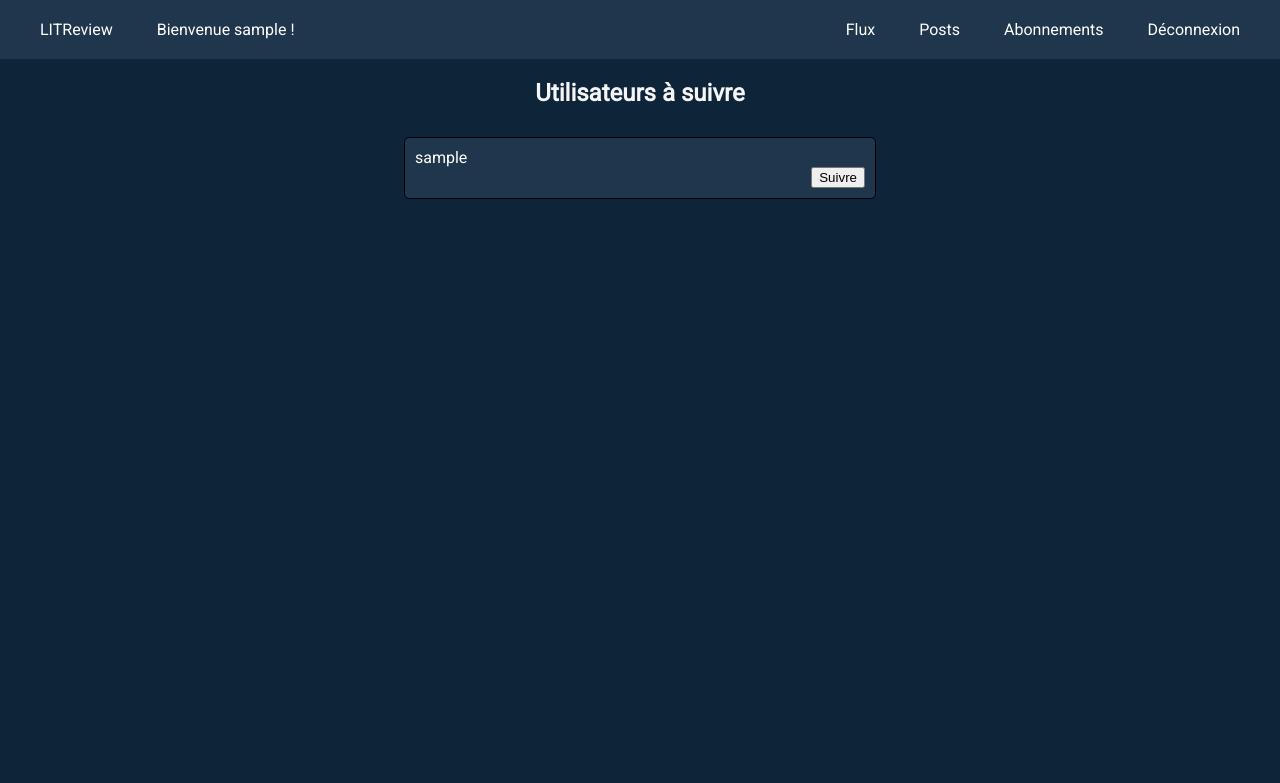
After one commit to bendms/litreview, a Django app: page /subscriptions/ in a window 1280 px wide. The commit adds this page. Shown: the top 783 px of the page. Run offline with Django 4.2, Linux system fonts and the light colour scheme; the visitor is signed in with stand-in values (Sample User, id 1); data comes from the database, SQL or seed files in the repository.

```diff
--- /dev/null
+++ b/requirements.txt
@@ -0,0 +1,4 @@
+asgiref==3.5.2
+Django==4.1.2
+Pillow==9.2.0
+sqlparse==0.4.3
--- a/src/authentication/admin.py
+++ b/src/authentication/admin.py
@@ -1,8 +1,9 @@
 from django.contrib import admin
-from authentication.models import CustomUser
+from authentication.models import CustomUser, UserFollows
 from reviews_app.models import Ticket, Review
 # Register your models here.
 
 admin.site.register(CustomUser)
 admin.site.register(Ticket)
 admin.site.register(Review)
+admin.site.register(UserFollows)
--- a/src/authentication/models.py
+++ b/src/authentication/models.py
@@ -34,3 +34,15 @@ class CustomUser(AbstractBaseUser):
         return True
     def has_module_perms(self, app_label):
         return True
+
+
+class UserFollows(models.Model):
+    # Your UserFollows model definition goes here
+        # ensures we don't get multiple UserFollows instances
+        # for unique user-user_followed pairs
+    user = models.ForeignKey("CustomUser", related_name="following", on_delete=models.CASCADE)
+    followed_user = models.ForeignKey("CustomUser", related_name="followers", on_delete=models.CASCADE)
+    class Meta:
+        unique_together = ('user', 'followed_user', )
+    def __str__(self):
+        return f"{self.user} suit {self.followed_user}"
--- a/src/litreview/urls.py
+++ b/src/litreview/urls.py
@@ -36,4 +36,5 @@ urlpatterns = [
     path('review/<int:review_id>/', reviews_app.views.review_edit, name="review_edit"),
     path('review/<int:review_id>/delete/', reviews_app.views.review_delete, name="review_delete"),
     path('ticket/<int:ticket_id>/delete/', reviews_app.views.ticket_delete, name="ticket_delete"),
+    path('subscriptions/', reviews_app.views.subscriptions, name="subscriptions"),
 ] + static(settings.MEDIA_URL, document_root=settings.MEDIA_ROOT)
--- a/src/reviews_app/templates/home.html
+++ b/src/reviews_app/templates/home.html
@@ -7,7 +7,7 @@
 <div id='nav-right'>
     <li><a href="{% url 'home' %}">Flux</a></li>
     <li><a href="{% url 'posts' %}">Posts</a></li>
-    <li>Abonnements</li>
+    <li><a href="{% url 'subscriptions' %}">Abonnements</a></li>
     {% if user.is_authenticated %}
         <li><a href="{% url 'logout' %}">Déconnexion</a></li>
     {% else %}
--- a/src/reviews_app/templates/posts.html
+++ b/src/reviews_app/templates/posts.html
@@ -7,7 +7,7 @@
 <div id='nav-right'>
     <li><a href="{% url 'home' %}">Flux</a></li>
     <li>Posts</li>
-    <li>Abonnements</li>
+    <li><a href="{% url 'subscriptions' %}">Abonnements</a></li>
     {% if user.is_authenticated %}
         <li><a href="{% url 'logout' %}">Déconnexion</a></li>
     {% else %}
--- /dev/null
+++ b/src/reviews_app/templates/subscriptions.html
@@ -0,0 +1,36 @@
+{% extends 'base.html' %}
+{% load static %}
+{% block extrahead%}
+    <link rel="stylesheet" href="{% static 'style_subscriptions.css' %}">
+{% endblock %}
+{% block nav %}
+<div id='nav-right'>
+    <li><a href="{% url 'home' %}">Flux</a></li>
+    <li><a href="{% url 'posts' %}">Posts</a></li>
+    <li><a href="{% url 'subscriptions' %}">Abonnements</a></li>
+    {% if user.is_authenticated %}
+        <li><a href="{% url 'logout' %}">Déconnexion</a></li>
+    {% else %}
+        <li><a href="{% url 'login' %}">Connexion</a></li>
+    {% endif %}
+</div>
+{% endblock nav %}
+
+{% block content %}
+{% if user.is_authenticated %}
+
+<div class="users_to_follow">
+    <h2>Utilisateurs à suivre</h2>
+    <ul>
+        {% for user in users %}
+            <li>
+                {{ user.username }}
+                <form method="POST">
+                    {% csrf_token %}
+                    <input class="follow_button" type="submit" value="Suivre">
+                </form>
+            </li>
+        {% endfor %}
+    </ul>
+{% endif %}
+{% endblock %}
--- a/src/reviews_app/views.py
+++ b/src/reviews_app/views.py
@@ -1,8 +1,9 @@
-from audioop import reverse
 from urllib import request
 from django.shortcuts import render
 from django.urls import reverse_lazy
 from django.views import generic, View
+
+from authentication.forms import FollowsUserForm
 from . import forms
 from django.contrib.auth.mixins import LoginRequiredMixin
 
@@ -108,3 +109,19 @@ def review_delete(request, review_id):
         review.delete()
         return redirect('posts')
     return render(request, 'review_delete.html', {'review': review})
+
+@login_required(login_url=reverse_lazy('login'))
+def subscriptions(request):
+    user = CustomUser.objects.get(id=request.user.id)
+    users = CustomUser.objects.all()
+    if request.method == 'POST':
+        form = FollowsUserForm(request.POST)
+
+        # request.user = CustomUser.objects.get(id=request.user.id)
+        if form.is_valid():
+            form.cleaned_data
+            follow_instance = form.save(commit=False)
+            follow_instance.user = request.user
+            follow_instance.save()
+            return redirect('home')
+    return render(request, 'subscriptions.html', {'user': user, 'users': users})
--- /dev/null
+++ b/src/static/style_subscriptions.css
@@ -0,0 +1,106 @@
+@import url('https://fonts.googleapis.com/css2?family=Roboto&display=swap');
+
+body {
+    margin: 0;
+    padding: 0;
+    background-color: #0E2439;
+    font-family: 'Roboto', sans-serif;
+    color : whitesmoke;
+}
+
+#navbar {
+    background-color : #20364D;
+    font-family : 'Roboto', sans-serif;
+    color : white;
+    text-align: left;
+    justify-content: center;
+    padding: 20px;
+}
+
+ul {
+    list-style: none;
+}
+
+ul li {
+    display: inline;
+    margin: 0 20px;
+}
+
+a {
+    text-decoration: none;
+    color: white;
+}
+
+#navbar a:hover {
+    text-decoration: underline;
+}
+
+#ticket_creation_buttons a {
+    color: black;
+}
+
+#litreview {
+    align-items: left;
+}
+
+#nav-right {
+    float: right;
+}
+
+#ticket_creation_buttons {
+    margin-top: 45px;
+    text-align: center;
+    justify-content: center;
+}
+
+#ticket_list {
+    display: flex;
+    flex-direction: column;
+    margin-top: 45px;
+    text-align: center;
+    justify-content: center;
+    align-items: center;
+}
+
+.ticket {
+    margin: 10px;
+    padding: 10px;
+    border: 1px solid black;
+    border-radius: 5px;
+    background-color: #20364D;
+    color: white;
+    width: 450px;
+    display: inline-block;
+}
+
+img {
+    max-width: 100%;
+    max-height: 100%;
+}
+
+h2 {
+    text-align: center;
+}
+
+.users_to_follow ul {
+    display: flex;
+    flex-direction: column;
+    justify-content: center;
+    align-items: center;
+    padding: 0;
+}
+
+.users_to_follow li {
+    margin: 10px;
+    padding: 10px;
+    border: 1px solid black;
+    border-radius: 5px;
+    background-color: #20364D;
+    color: white;
+    width: 450px;
+    display: inline-block;
+}
+
+.follow_button {
+    float: right;
+}
```
Also changed, not shown: src/authentication/forms.py (+7 -1 lines), src/reviews_app/models.py (+0 -9 lines), src/authentication/migrations/0002_userfollows.py (added), src/authentication/migrations/0003_rename_following_user_id_userfollows_followed_user_and_more.py (added), src/reviews_app/migrations/0001_initial.py.
